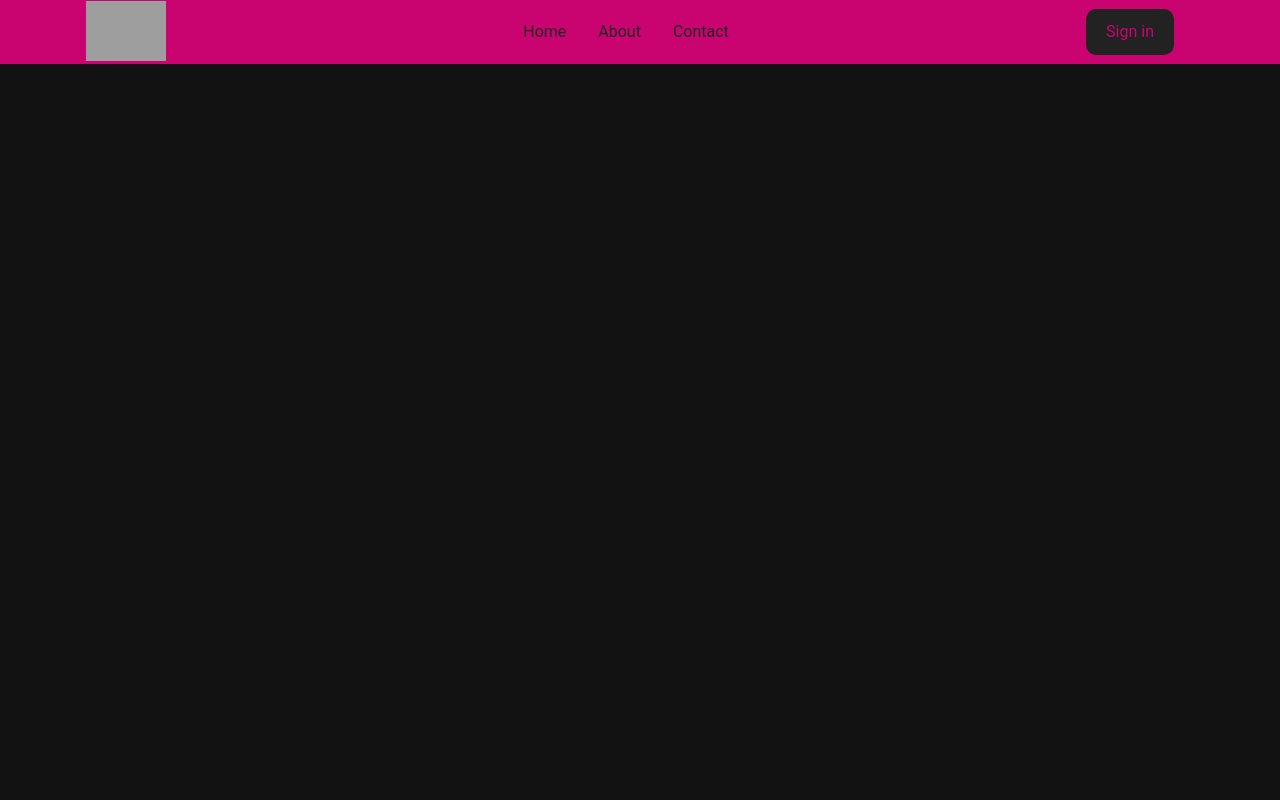
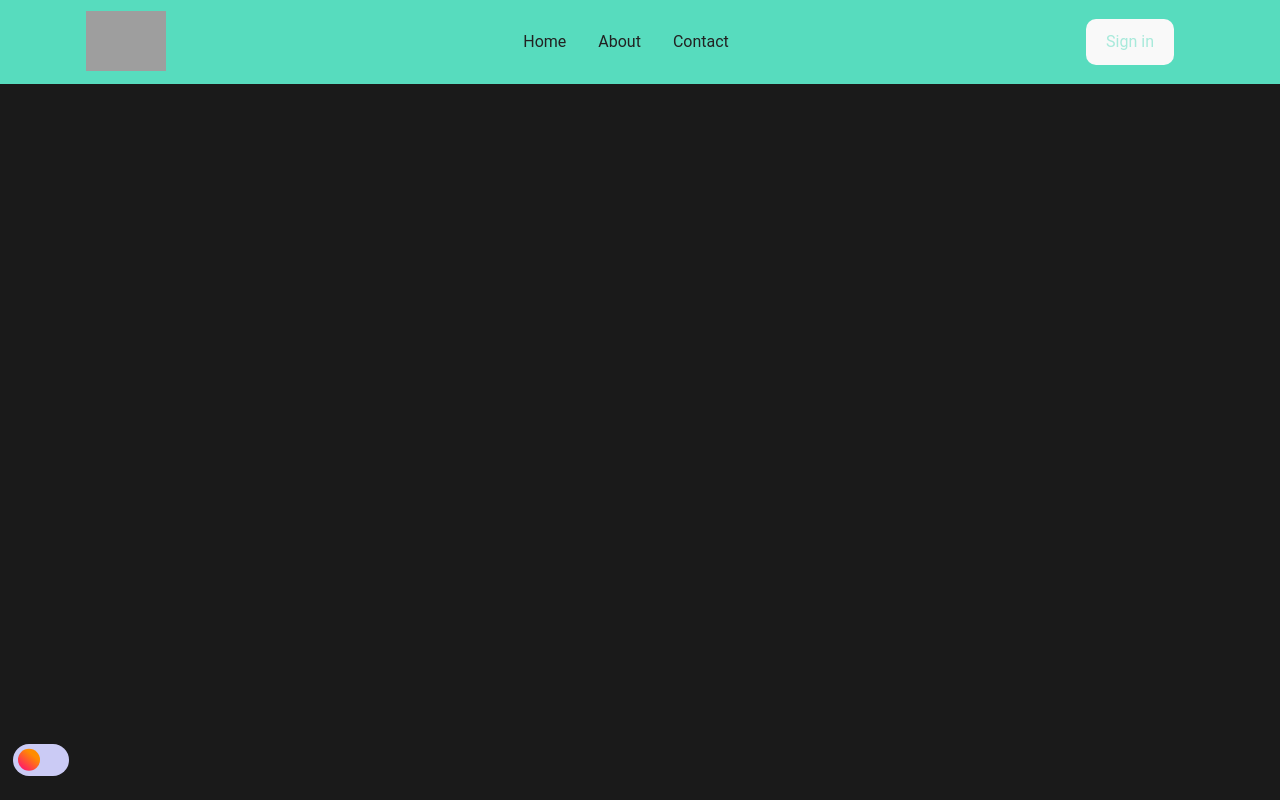
Before and after one commit to LeavyPZQ/slices, a plain HTML site: page src/main.html in a window 1280 px wide. Drawn offline with Linux system fonts and the light colour scheme; grey boxes are pictures that could not be loaded.

Commit message:
added: theme, utility script, 404

```diff
--- /dev/null
+++ b/src/data/404.css
@@ -0,0 +1,56 @@
+
+body {
+    background-color: var(--black);
+    color: var(--white);
+    font-family: var(--font);
+    width: 100%;
+    height: 100%;
+}
+
+button {
+    color: var(--white);
+    background-color: var(--l-violet);
+    border: none;
+    border-radius: 40px;
+    padding: 15px 25px;
+    font-size: 3em;
+    position: absolute;
+    bottom: 8%;
+    display: flex;
+    justify-content: center;
+    text-align: center;
+    margin: auto;
+    transition: ease-in 200ms;
+
+}
+
+button:hover {
+    background-color: var(--violet);
+    transform: scale(1.1);
+    transition: ease-out 200ms;
+}
+
+h1 {
+    position: absolute;
+    top: 10%;
+    left: 50%;
+    transform: translate(-50%, -50%);
+    font-size: 6em;
+}
+
+p {
+    position: absolute;
+    top: 27%;
+    left: 50%;
+    transform: translate(-50%, -50%);
+    font-size: 2em;
+}
+
+.wrap {
+    width: 100%;
+    height: 100%;
+    display: flex;
+    justify-content: center;
+    text-align: center;
+    margin: auto;
+}
--- a/src/data/main.css
+++ b/src/data/main.css
@@ -32,7 +32,10 @@ html {
 
 body {
   font-family: "Roboto", sans-serif;
-  background-color: #121212;
+  background-color: var(--black);
+  width: 100%;
+  height: 100%;
+  color: var(--white);
 }
 
 .sr-only {
@@ -86,14 +89,18 @@ body {
 
   .site-header {
     position: relative;
-    background-color: #c90470; }
+    background-color: var(--silico);
+    padding: 10px;
+  }
 
   .site-header__wrapper {
     display: flex;
     justify-content: space-between;
     align-items: center;
-    padding-top: 1rem;
+    padding-top: 2rem;
     padding-bottom: 1rem; }
+
+
     @media (min-width: 660px) {
       .site-header__wrapper {
         padding-top: 0;
@@ -140,20 +147,81 @@ body {
   .profilebtn {
     display: none;
     margin-right: 20px;
-    background-color: #222;
-    color: #c90470;
+    background-color: var(--white);
+    color: var(--l-silico);
     border-radius: 10px;
     padding: 15px 20px;
-    transition: ease-in-out 100ms;
+    transition: ease-in 150ms;
   }
 
   .profilebtn:hover {
     display: none;
     margin-right: 20px;
-    background-color: #222;
+    background-color: var(--l-white);
     color: #c90470;
     border-radius: 10px;
     padding: 15px 20px;
     transform: scale(1.2);
-    transition: ease-in-out 100ms;
+    transition: ease-out 150ms;
   }
+
+  /* From uiverse.io by @satyamchaudharydev */
+/* The switch - the box around the slider */
+.switch {
+  --width-of-switch: 3.5em;
+  --height-of-switch: 2em;
+  /* size of sliding icon -- sun and moon */
+  --size-of-icon: 1.4em;
+  /* it is like a inline-padding of switch */
+  --slider-offset: 0.3em;
+  position: absolute;
+  bottom: 3%;
+  left: 1%;
+  width: var(--width-of-switch);
+  height: var(--height-of-switch);
+}
+
+/* Hide default HTML checkbox */
+.switch input {
+  opacity: 0;
+  width: 0;
+  height: 0;
+}
+
+/* The slider */
+.slider {
+  position: absolute;
+  cursor: pointer;
+  top: 0;
+  left: 0;
+  right: 0;
+  bottom: 0;
+  background-color: #cbcbf5;
+  transition: .4s;
+  border-radius: 30px;
+}
+
+.slider:before {
+  position: absolute;
+  content: "";
+  height: var(--size-of-icon,1.4em);
+  width: var(--size-of-icon,1.4em);
+  border-radius: 20px;
+  left: var(--slider-offset,0.3em);
+  top: 50%;
+  transform: translateY(-50%);
+  background: linear-gradient(40deg,#ff0080,#ff8c00 70%);
+  ;
+ transition: .4s;
+}
+
+input:checked + .slider {
+  background-color: #303136;
+}
+
+input:checked + .slider:before {
+  left: calc(100% - (var(--size-of-icon,1.4em) + var(--slider-offset,0.3em)));
+  background: #303136;
+  /* change the value of second inset in box-shadow to change the angle and direction of the moon  */
+  box-shadow: inset -3px -2px 5px -2px #8983f7, inset -10px -4px 0 0 #a3dafb;
+}
--- /dev/null
+++ b/src/data/misc/theme.css
@@ -0,0 +1,21 @@
+@import url('https://fonts.googleapis.com/css2?family=Ubuntu&family=Varela+Round&display=swap');
+
+:root {
+    --font:'Ubuntu', sans-serif;
+
+    --white:#F9F9F9;
+    --l-white:#F9F9F980;
+    --black:#1A1A1A;
+    --l-black:#1A1A1A80;
+    --pink:#E91E63;
+    --pinkish:#C2185B;
+    --violet:#9c27b0;
+    --l-violet:#9c27b080;
+    --purple:#5727b0;
+    --o-blue:#272ab0;
+    --blue:#276bb0;
+    --light:#57acdc;
+    --silico:#57dcbe;
+    --l-silico:#57dcbe80;
+    --mocha:#60c689;
+}
--- a/src/main.html
+++ b/src/main.html
@@ -3,6 +3,7 @@
     <head>
         <title>Slices</title>
         <link rel="stylesheet" type="text/css" href="data/main.css">
+        <link rel="stylesheet" type="text/css" href="data/misc/theme.css">
     </head>
 
     <body>
@@ -19,9 +20,9 @@
                     menu
                 </button>
                 <ul class="nav__wrapper">
-                    <li class="nav__item"><a href="#">Home</a></li>
-                    <li class="nav__item"><a href="#">About</a></li>
-                    <li class="nav__item"><a href="#">Contact</a></li>
+                    <li class="nav__item"><a href="404.html">Home</a></li>
+                    <li class="nav__item"><a href="404.html">About</a></li>
+                    <li class="nav__item"><a href="404.html">Contact</a></li>
                 </ul>
                 </nav>
             </div>
@@ -35,6 +36,10 @@
 
         <span id="status"></span>
 
+        <label class="switch" id="theme">
+            <input type="checkbox">
+            <span class="slider"></span>
+        </label>
 
 
     </body>
```
Also changed, not shown: src/404.html (added, +20 -0 lines), src/data/index.css (+3 -5 lines), src/data/util.js (added, +12 -0 lines), src/index.html (line endings or trailing spaces).
